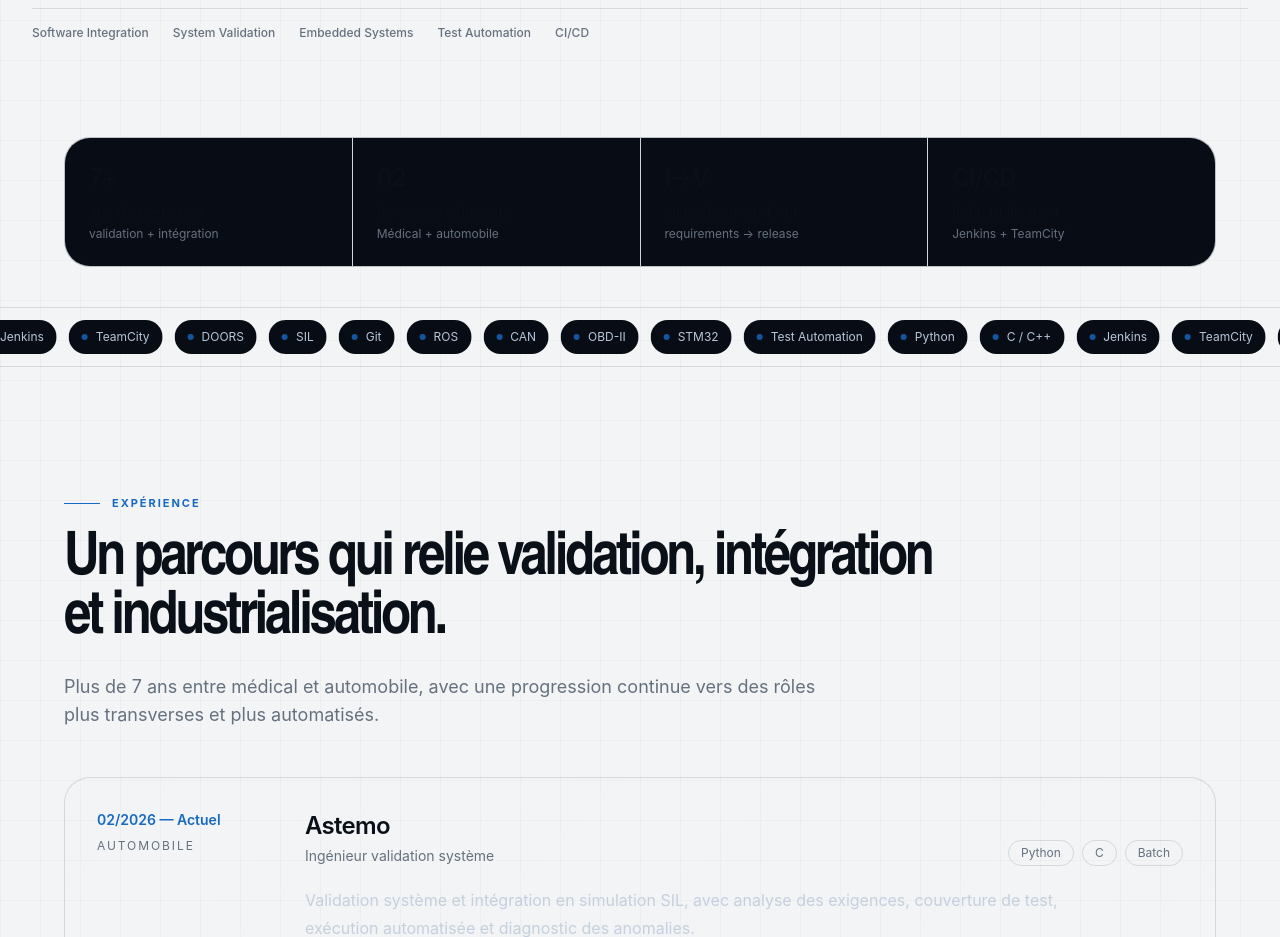
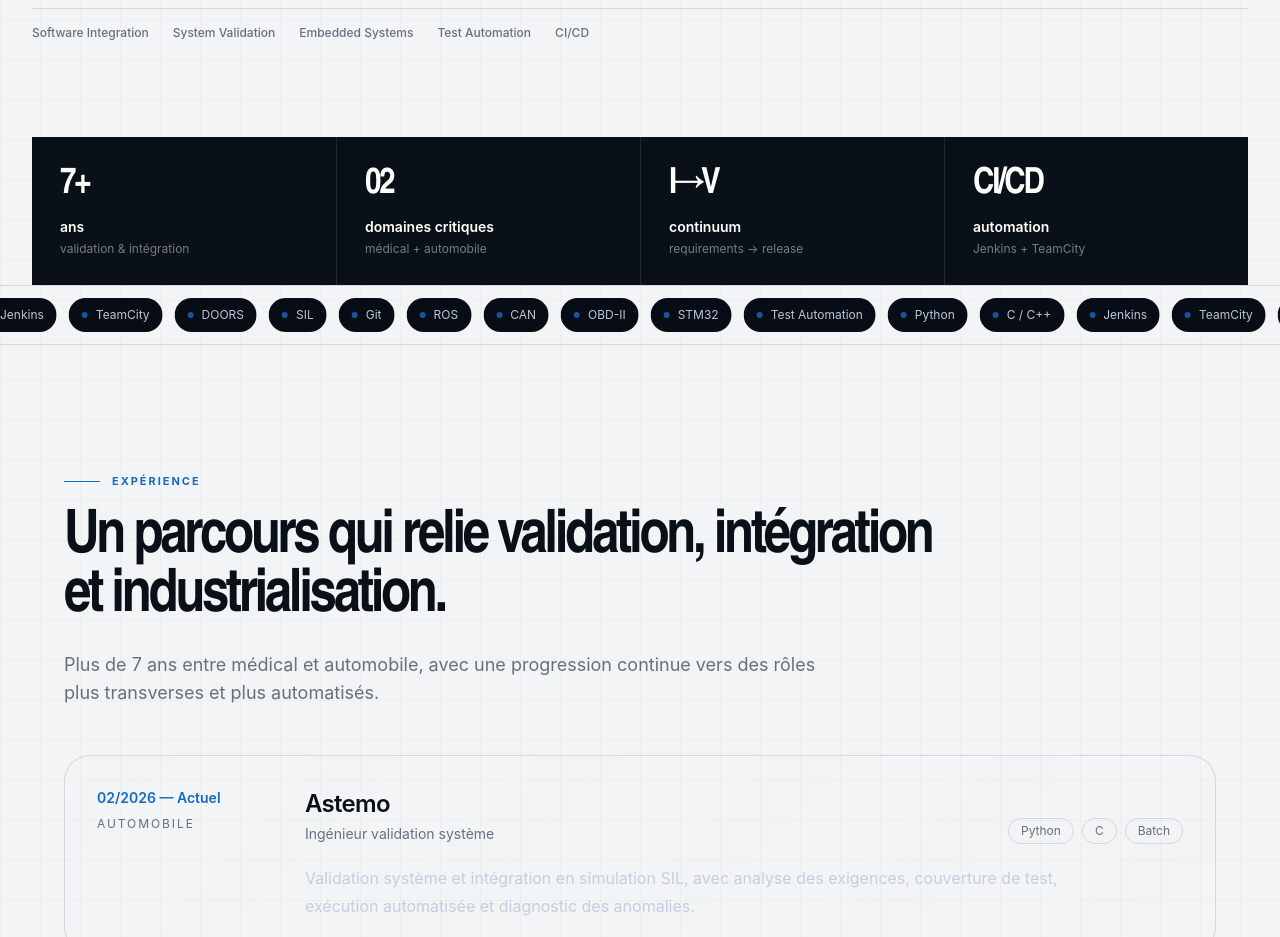
Before and after one commit to Robotham33/Portfolio-Hamza-Ghourabi, a Next.js app: page / in a window 1280 px wide. Shown: the part 940-1877 px from the top of the page. Built offline with nearby package versions, Linux system fonts and the light colour scheme.

Commit message:
style(v4): redesign recruiter signals

```diff
--- a/components/sections/recruiter-snapshot.tsx
+++ b/components/sections/recruiter-snapshot.tsx
@@ -1,38 +1,26 @@
-import { career } from "@/content/portfolio";
-
 const signals = [
-  {
-    value: career.years,
-    label: "ans d’expérience",
-    detail: "validation + intégration",
-  },
-  { value: "02", label: "domaines exigeants", detail: "Médical + automobile" },
-  {
-    value: "I→V",
-    label: "vision bout-en-bout",
-    detail: "requirements → release",
-  },
-  { value: "CI/CD", label: "industrialisation", detail: "Jenkins + TeamCity" },
-];
+  { value: "7+", label: "ans", detail: "validation & intégration" },
+  { value: "02", label: "domaines critiques", detail: "médical + automobile" },
+  { value: "I→V", label: "continuum", detail: "requirements → release" },
+  { value: "CI/CD", label: "automation", detail: "Jenkins + TeamCity" },
+] as const;
 
 export function RecruiterSnapshot() {
   return (
-    <section
-      className="px-5 pb-10 sm:px-6 lg:px-8"
-      aria-label="Profil en un coup d’œil"
-    >
-      <div className="mx-auto grid max-w-6xl gap-px overflow-hidden rounded-[26px] border border-[var(--border)] bg-[var(--border)] sm:grid-cols-2 lg:grid-cols-4">
-        {signals.map((item) => (
-          <article key={item.label} className="bg-[#080d15] p-5 sm:p-6">
-            <p className="text-2xl font-semibold tracking-[-0.045em] text-[var(--foreground)]">
+    <section className="px-5 sm:px-6 lg:px-8" aria-label="Profil en un coup d’œil">
+      <div className="mx-auto grid max-w-7xl bg-[var(--ink)] sm:grid-cols-2 lg:grid-cols-4">
+        {signals.map((item, index) => (
+          <article
+            key={item.label}
+            className={`p-6 text-white sm:p-7 ${
+              index > 0 ? "border-t border-white/10 sm:border-t-0 sm:border-l" : ""
+            }`}
+          >
+            <p className="display-title text-4xl font-semibold tracking-[-0.06em]">
               {item.value}
             </p>
-            <p className="mt-2 text-sm font-medium text-[var(--foreground)]">
-              {item.label}
-            </p>
-            <p className="mt-1 text-xs text-[var(--muted-foreground)]">
-              {item.detail}
-            </p>
+            <p className="mt-3 text-sm font-semibold">{item.label}</p>
+            <p className="mt-1 text-xs text-white/45">{item.detail}</p>
           </article>
         ))}
       </div>
```
